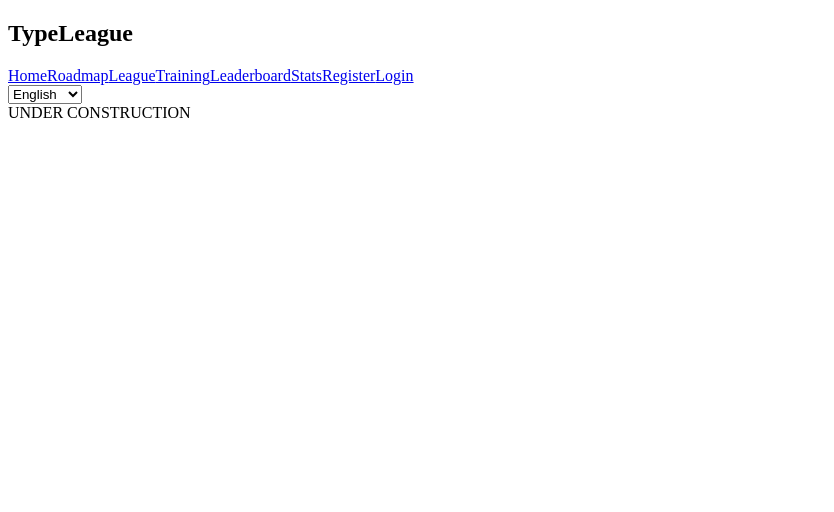
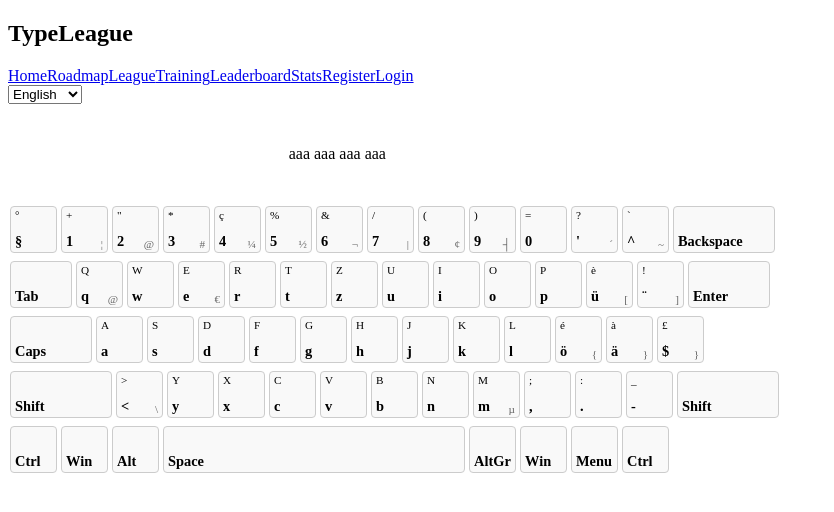
Before and after one commit to Jan-ops-ops/TypeLeague, a Vue app in the folder TypeLeague/: page /training in a window 1280 px wide. Shown: the top 512 px of the page, without its empty margins (0-834 px from the left). Built offline with nearby package versions, Linux system fonts and the light colour scheme.

Commit message:
gamelogik implementiert als spielbrett

```diff
--- a/TypeLeague/index.html
+++ b/TypeLeague/index.html
@@ -2,9 +2,8 @@
 <html lang="en">
   <head>
     <meta charset="UTF-8" />
-    <link rel="icon" type="image/svg+xml" href="/vite.svg" />
     <meta name="viewport" content="width=device-width, initial-scale=1.0" />
-    <title>Vite + Vue + TS</title>
+      <link href="https://fonts.googleapis.com/css2?family=Nunito:wght@400;700&display=swap" rel="stylesheet">
   </head>
   <body>
     <div id="app"></div>
--- a/TypeLeague/package.json
+++ b/TypeLeague/package.json
@@ -10,6 +10,7 @@
   },
   "dependencies": {
     "bcrypt": "^6.0.0",
+    "bcryptjs": "^3.0.3",
     "vue": "^3.5.18",
     "vue-i18n": "^12.0.0-alpha.3",
     "vue-router": "^5.0.3"
--- a/TypeLeague/src/components/TrainingPage.vue
+++ b/TypeLeague/src/components/TrainingPage.vue
@@ -1,9 +1,12 @@
 <script setup lang="ts">
 
+import Gameboard from "./gameboard.vue";
 </script>
 
 <template>
-UNDER CONSTRUCTION
+<gameboard
+  gametext="aaa aaa aaa aaa"
+></gameboard>
 </template>
 
 <style scoped>
--- /dev/null
+++ b/TypeLeague/src/components/gameboard.vue
@@ -0,0 +1,230 @@
+<script setup lang="ts">
+import {computed, onMounted, onUnmounted, ref} from "vue";
+
+const props = defineProps<{
+  gametext: string
+
+}>()
+
+const currentIndex = ref(0);
+const activeKeys = ref(new Set());
+const currentInput = ref('');
+const textCharacters = computed(() => {
+  return props.gametext.split('').map((char, index) => ({
+    char,
+    status: index < currentIndex.value ? 'correct' : (index === currentIndex.value ? 'current' : 'pending')
+  }));
+});
+const keyboardlayout = [
+        [
+          { main: '§', shift: '°', altGr: '' },
+          { main: '1', shift: '+', altGr: '¦' },
+          { main: '2', shift: '"', altGr: '@' },
+          { main: '3', shift: '*', altGr: '#' },
+          { main: '4', shift: 'ç', altGr: '¼' },
+          { main: '5', shift: '%', altGr: '½' },
+          { main: '6', shift: '&', altGr: '¬' },
+          { main: '7', shift: '/', altGr: '|' },
+          { main: '8', shift: '(', altGr: '¢' },
+          { main: '9', shift: ')', altGr: '┤' },
+          { main: '0', shift: '=', altGr: '' },
+          { main: "'", shift: '?', altGr: '´' },
+          { main: '^', shift: '`', altGr: '~' },
+          { main: 'Backspace', isSpecial: true, width: '100px' }
+        ],
+        [
+          { main: 'Tab', isSpecial: true, width: '60px' },
+          { main: 'q', shift: 'Q', altGr: '@' },
+          { main: 'w', shift: 'W', altGr: '' },
+          { main: 'e', shift: 'E', altGr: '€' },
+          { main: 'r', shift: 'R', altGr: '' },
+          { main: 't', shift: 'T', altGr: '' },
+          { main: 'z', shift: 'Z', altGr: '' },
+          { main: 'u', shift: 'U', altGr: '' },
+          { main: 'i', shift: 'I', altGr: '' },
+          { main: 'o', shift: 'O', altGr: '' },
+          { main: 'p', shift: 'P', altGr: '' },
+          { main: 'ü', shift: 'è', altGr: '[' },
+          { main: '¨', shift: '!', altGr: ']' },
+          { main: 'Enter', isSpecial: true, width: '80px' }
+        ],
+        [
+          { main: 'Caps', isSpecial: true, width: '80px' },
+          { main: 'a', shift: 'A', altGr: '' },
+          { main: 's', shift: 'S', altGr: '' },
+          { main: 'd', shift: 'D', altGr: '' },
+          { main: 'f', shift: 'F', altGr: '' },
+          { main: 'g', shift: 'G', altGr: '' },
+          { main: 'h', shift: 'H', altGr: '' },
+          { main: 'j', shift: 'J', altGr: '' },
+          { main: 'k', shift: 'K', altGr: '' },
+          { main: 'l', shift: 'L', altGr: '' },
+          { main: 'ö', shift: 'é', altGr: '{' },
+          { main: 'ä', shift: 'à', altGr: '}' },
+          { main: '$', shift: '£', altGr: '}' }
+        ],
+        [
+          { main: 'Shift', isSpecial: true, width: '100px' },
+          { main: '<', shift: '>', altGr: '\\' },
+          { main: 'y', shift: 'Y', altGr: '' },
+          { main: 'x', shift: 'X', altGr: '' },
+          { main: 'c', shift: 'C', altGr: '' },
+          { main: 'v', shift: 'V', altGr: '' },
+          { main: 'b', shift: 'B', altGr: '' },
+          { main: 'n', shift: 'N', altGr: '' },
+          { main: 'm', shift: 'M', altGr: 'µ' },
+          { main: ',', shift: ';', altGr: '' },
+          { main: '.', shift: ':', altGr: '' },
+          { main: '-', shift: '_', altGr: '' },
+          { main: 'Shift', isSpecial: true, width: '100px' }
+        ],
+        [
+          { main: 'Ctrl', isSpecial: true },
+          { main: 'Win', isSpecial: true },
+          { main: 'Alt', isSpecial: true },
+          { main: 'Space', isSpecial: true, width: '300px' },
+          { main: 'AltGr', isSpecial: true },
+          { main: 'Win', isSpecial: true },
+          { main: 'Menu', isSpecial: true },
+          { main: 'Ctrl', isSpecial: true }
+        ]
+    ]
+
+
+const handleKeyDown = (e: KeyboardEvent) => {
+  if (e.code === 'Space') e.preventDefault();
+
+  activeKeys.value.add(e.key);
+
+  if (e.key.length === 1 || e.key === ' ') {
+    processKey(e);
+  } else {
+    activeKeys.value.add(e.key);
+  }
+};
+
+const handleKeyUp = (e: KeyboardEvent) => {
+  activeKeys.value.delete(e.key);
+  activeKeys.value.clear();
+};
+
+const isKeyActive = (keyObj: any) => {
+
+  return activeKeys.value.has(keyObj.main) ||
+      activeKeys.value.has(keyObj.shift) ||
+      activeKeys.value.has(keyObj.altGr);
+};
+
+const processKey = (e: KeyboardEvent) => {
+  const expectedChar = props.gametext[currentIndex.value];
+  const inputChar = e.key === 'Space' ? ' ' : e.key;
+
+  if (inputChar === expectedChar) {
+    // Treffer!
+    currentIndex.value++;
+    // Hier später Sound oder Partikel triggern
+  } else {
+    // Fehler-Logik: Entweder blockieren oder rot markieren
+    console.log("Falsche Taste!");
+  }
+};
+
+onMounted(() => {
+  window.addEventListener('keydown', handleKeyDown);
+  window.addEventListener('keyup', handleKeyUp);
+});
+onUnmounted(() => {
+  window.removeEventListener('keydown', handleKeyDown);
+  window.removeEventListener('keyup', handleKeyUp);
+});
+</script>
+
+<template>
+{{ currentInput }}
+  <div class="game-viewport">
+    <div class="cursor-line"></div>
+
+    <div
+        class="text-track"
+        :style="{ transform: `translateX(calc(50% - ${currentIndex * 25}px))` }"
+    >
+    <span
+        v-for="(char, index) in gametext"
+        :key="index"
+        :class="{
+        'char': true,
+        'correct': index < currentIndex,
+        'current': index === currentIndex
+      }"
+    >
+      {{ char === ' ' ? '&nbsp;' : char }}
+    </span>
+    </div>
+  </div>
+  <div class="keyboard">
+    <div v-for="(row, rowIndex) in keyboardlayout" :key="rowIndex" class="keyboard-row">
+
+      <div
+          v-for="(key, keyIndex) in row"
+          :key="keyIndex"
+          class="key"
+          :class="{
+      'special': key.isSpecial,
+      'is-active': isKeyActive(key)
+    }"
+          :style="{ width: key.width }"
+      >
+        <span class="spot-top-left">{{ key.shift }}</span>
+        <span class="spot-bottom-left">{{ key.main }}</span>
+        <span class="spot-bottom-right">{{ key.altGr }}</span>
+      </div>
+
+    </div>
+  </div>
+</template>
+
+<style scoped>
+.game-viewport {
+  position: relative;
+  width: 100%;
+  max-width: 800px;
+  height: 100px;
+  margin: 0 auto;
+  overflow: hidden;
+  display: flex;
+  align-items: center;
+  color: black;
+}
+.key {
+  display: inline-flex;
+  position: relative;
+  width: 45px;
+  height: 45px;
+  margin: 2px;
+  border: 1px solid #ccc;
+  border-radius: 4px;
+  background: #f9f9f9;
+  transition: all 0.05s ease; /* Schnelle Reaktion */
+  user-select: none;
+}
+
+/* Der visuelle Ausschlag */
+.key.is-active {
+  background-color: #42b883; /* Vue-Grün */
+  color: white;
+  transform: translateY(3px); /* Taste "drückt" sich nach unten */
+  box-shadow: inset 0 2px 4px rgba(0,0,0,0.2);
+  border-color: #33a06f;
+}
+
+/* Positionierung der 3 Spots innerhalb der Taste */
+.key span {
+  position: absolute;
+  font-size: 0.7rem;
+}
+.spot-top-left { top: 2px; left: 4px; }
+.spot-bottom-left { bottom: 2px; left: 4px; font-size: 0.9rem !important; font-weight: bold; }
+.spot-bottom-right { bottom: 2px; right: 4px; color: #666; }
+
+.key.is-active .spot-bottom-right { color: #eee; }
+</style>
```
Also changed, not shown: 1 other file (tests, documents, lock files or other folders).
